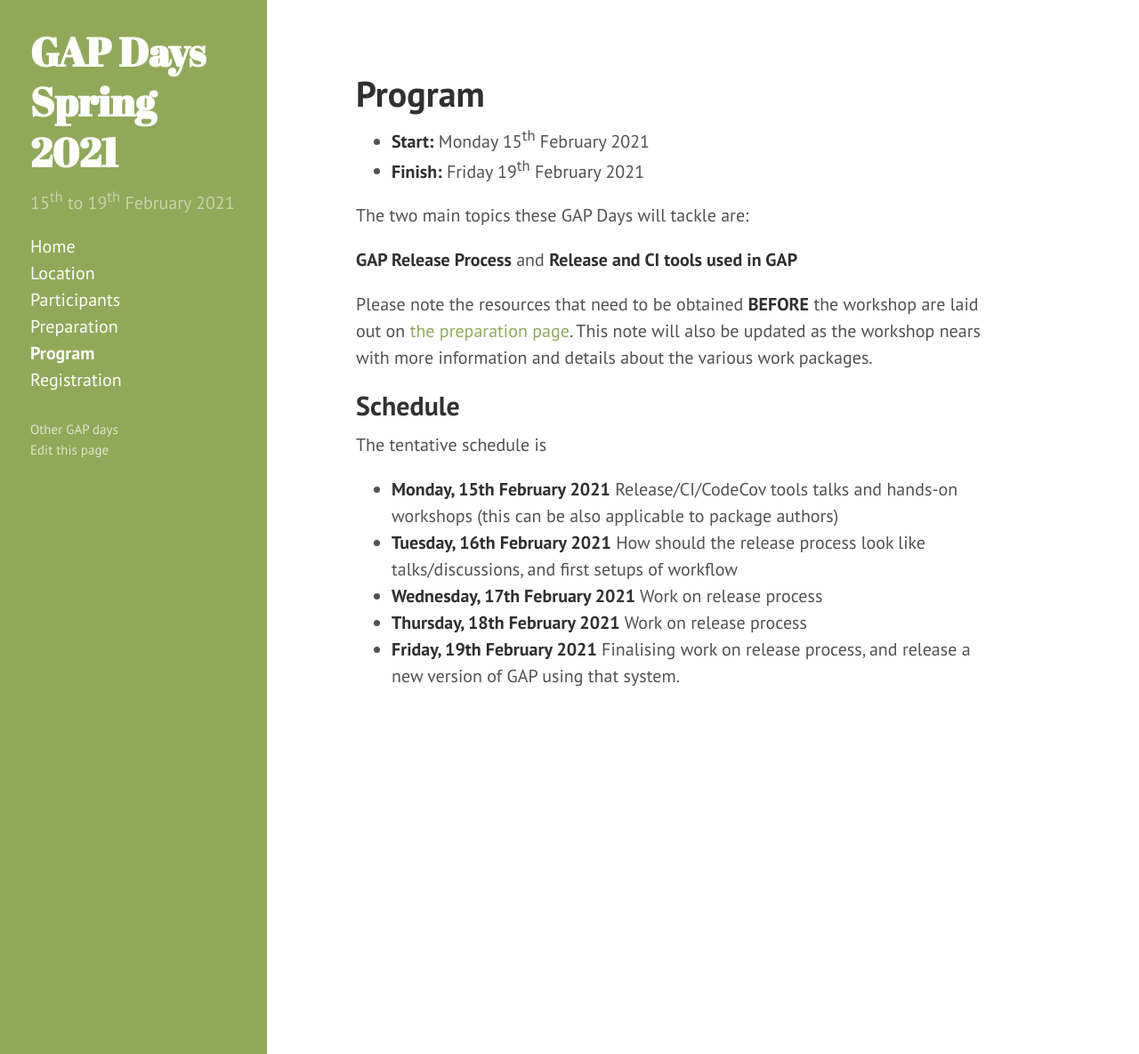
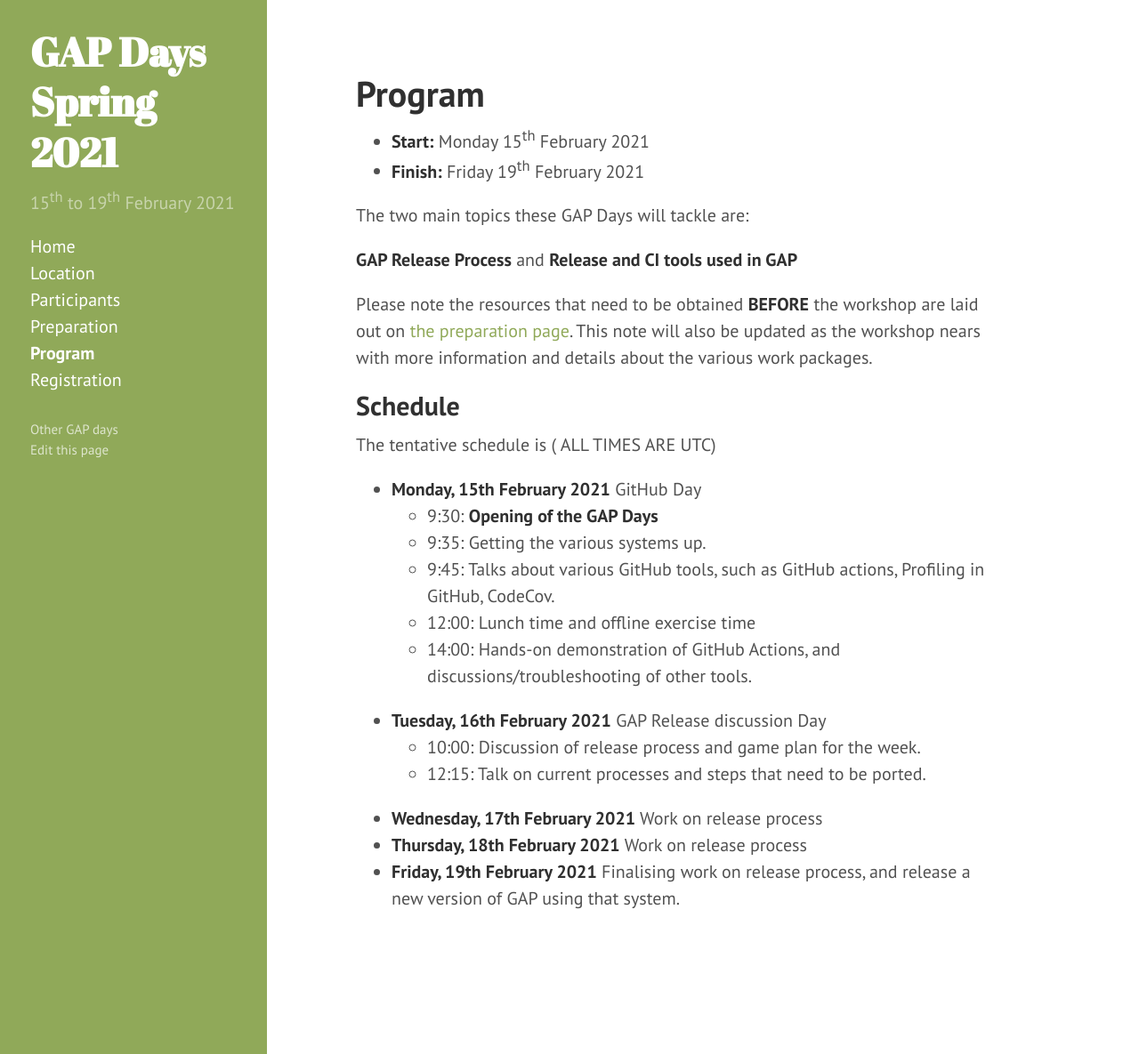
Before and after one commit to gapdays/gapdays2021-spring, a Jekyll site: the page built from program.md, in a window 1280 px wide and 1185 px high. Shown: the whole window at 89% size. Built offline with Jekyll 4.4.1, drawn with Linux system fonts in a browser that asks for light colours.

Commit message:
program updated

```diff
--- a/program.md
+++ b/program.md
@@ -21,8 +21,16 @@ about the various work packages.
 
 ## Schedule
 The tentative schedule is
-- **Monday, 15th February 2021** Release/CI/CodeCov tools talks and hands-on workshops (this can be also applicable to package authors)
-- **Tuesday, 16th February 2021** How should the release process look like talks/discussions, and first setups of workflow
+( ALL TIMES ARE UTC)
+- **Monday, 15th February 2021** GitHub Day
+  - 9:30: **Opening of the GAP Days**
+  - 9:35: Getting the various systems up.
+  - 9:45: Talks about various GitHub tools, such as GitHub actions, Profiling in GitHub, CodeCov.
+  - 12:00: Lunch time and offline exercise time
+  - 14:00: Hands-on demonstration of GitHub Actions, and discussions/troubleshooting of other tools.
+- **Tuesday, 16th February 2021**  GAP Release discussion Day
+  - 10:00: Discussion of release process and game plan for the week.
+  - 12:15: Talk on current processes and steps that need to be ported.
 - **Wednesday, 17th February 2021** Work on release process
 - **Thursday, 18th February 2021** Work on release process
 - **Friday, 19th February 2021** Finalising work on release process, and release a new version of GAP using that system.
```
